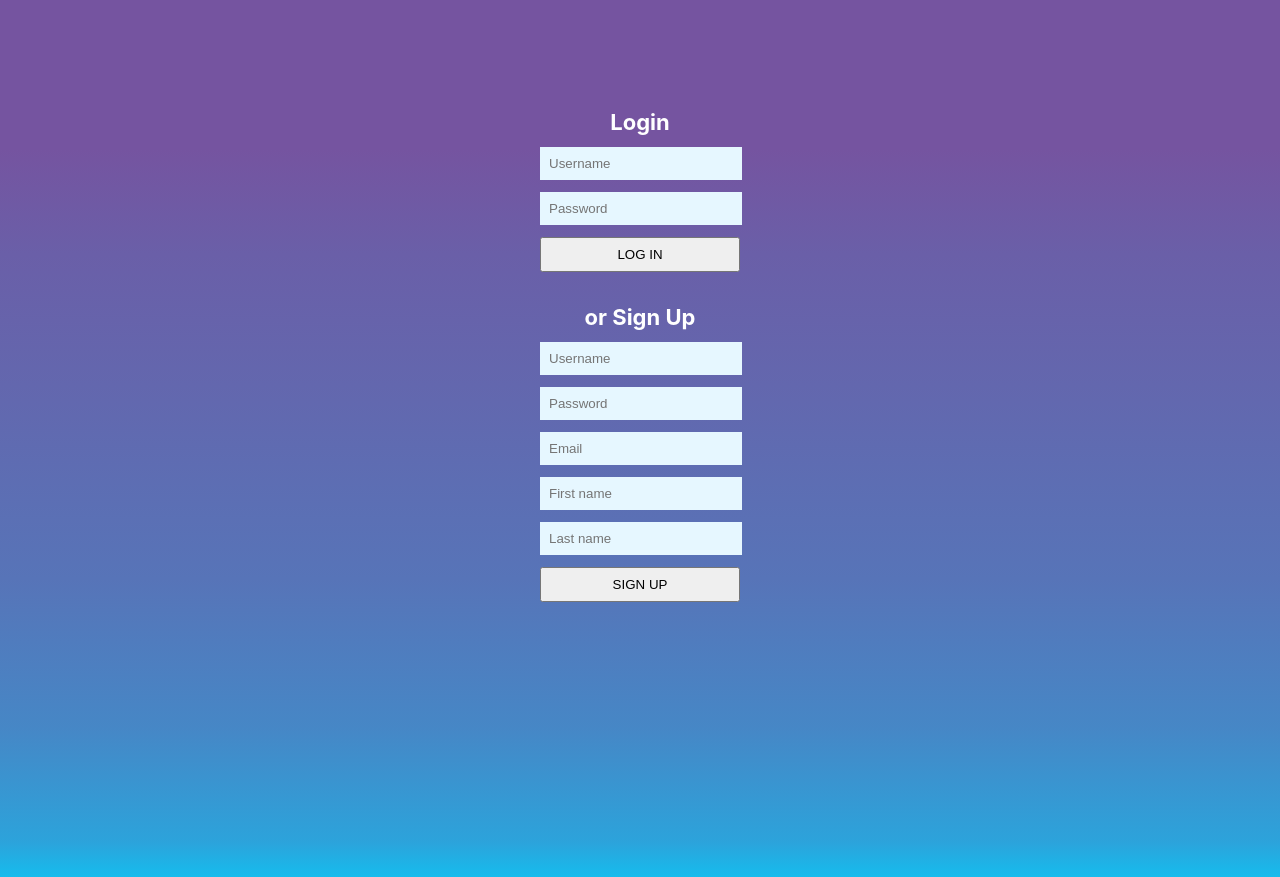
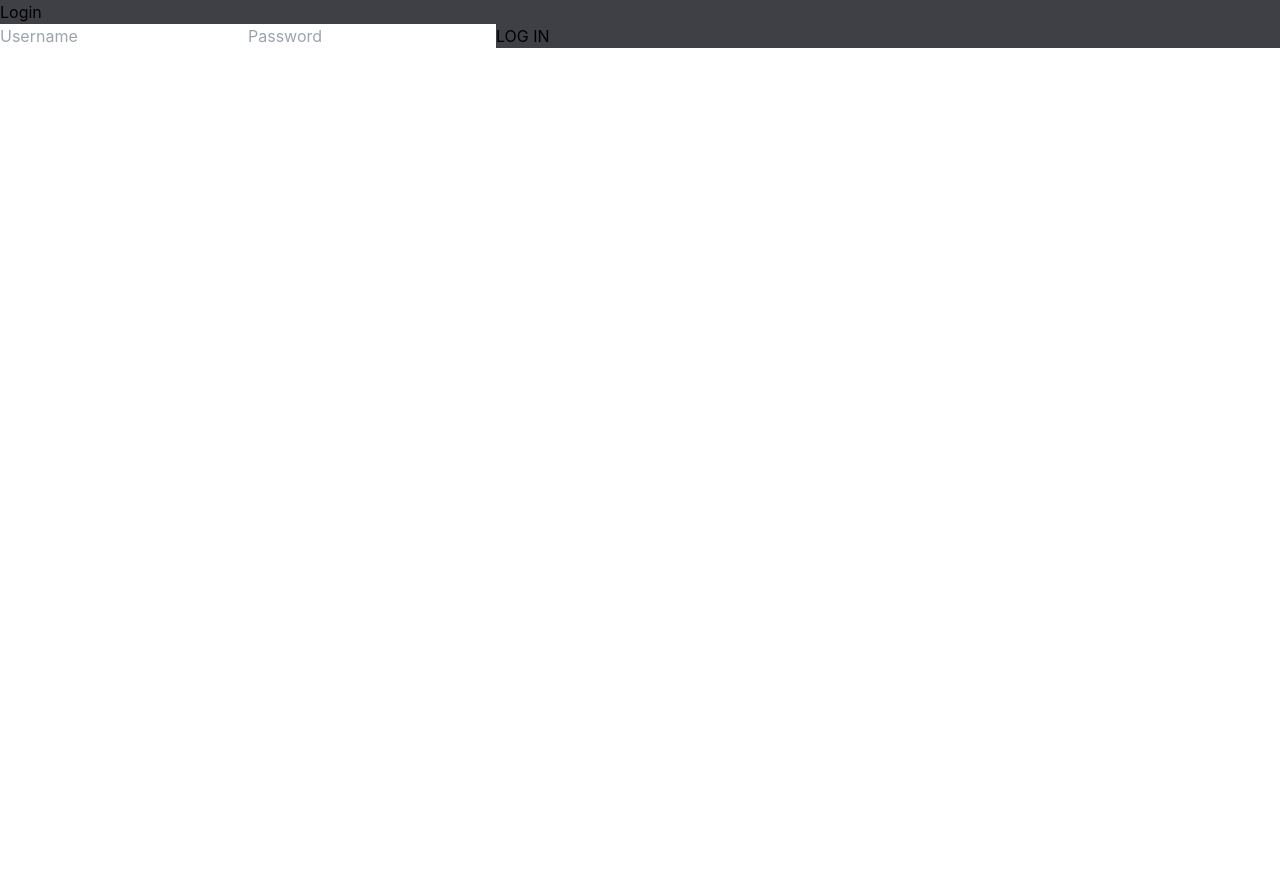
Before and after one commit to ycarlosedu/space-chat-frontend, a React (Vite) app: page / in a window 1280 px wide. After the commit the page ends 800 px from the top, so only its background shows below. Built offline with nearby package versions, Linux system fonts and the light colour scheme.

Commit message:
feat: added tailwindcss

```diff
--- a/index.html
+++ b/index.html
@@ -1,13 +1,16 @@
 <!DOCTYPE html>
 <html lang="en">
+
 <head>
   <meta charset="UTF-8" />
   <link rel="icon" type="image/svg+xml" href="/vite.svg" />
   <meta name="viewport" content="width=device-width, initial-scale=1.0" />
-    <title>Vite + React + TS</title>
+  <title>Real Chat</title>
 </head>
+
 <body>
   <div id="root"></div>
   <script type="module" src="/src/main.tsx"></script>
 </body>
+
 </html>
--- a/package.json
+++ b/package.json
@@ -19,6 +19,11 @@
     "@types/react": "^18.0.28",
     "@types/react-dom": "^18.0.11",
     "@vitejs/plugin-react": "^3.1.0",
+    "autoprefixer": "^10.4.13",
+    "postcss": "^8.4.21",
+    "postcss-import": "^15.1.0",
+    "postcss-nesting": "^11.2.2",
+    "tailwindcss": "^3.2.4",
     "typescript": "^4.9.3",
     "vite": "^4.2.0"
   }
--- /dev/null
+++ b/postcss.config.cjs
@@ -0,0 +1,8 @@
+module.exports = {
+  plugins: {
+    'postcss-import': {},
+    'tailwindcss/nesting': 'postcss-nesting',
+    tailwindcss: {},
+    autoprefixer: {},
+  },
+}
--- a/src/index.css
+++ b/src/index.css
@@ -1,3 +1,9 @@
+@import "tailwindcss/base";
+
+@import "tailwindcss/components";
+
+@import "tailwindcss/utilities";
+
 body {
   margin: 0;
   font-family: -apple-system, BlinkMacSystemFont, 'Segoe UI', 'Roboto', 'Oxygen',
--- a/src/pages/AuthPage/index.tsx
+++ b/src/pages/AuthPage/index.tsx
@@ -31,7 +31,7 @@ const AuthPage = (props: any) => {
   };
 
   return (
-    <div className="login-page">
+    <section className="bg-zinc-700">
       <div className="card">
         {/* Login Form */}
         <form onSubmit={onLogin}>
@@ -52,7 +52,7 @@ const AuthPage = (props: any) => {
         </form>
 
         {/* Sign Up Form */}
-        <form onSubmit={onSignup}>
+        {/* <form onSubmit={onSignup}>
           <div className="title">or Sign Up</div>
           <input
             type="text"
@@ -85,17 +85,10 @@ const AuthPage = (props: any) => {
             onChange={(e) => setLastName(e.target.value)}
           />
           <button type="submit">SIGN UP</button>
-        </form>
+        </form> */}
       </div>
 
-      <style>{`
-      .login-page { width: 100vw; height: 100vh; padding-top: 6vw; background: linear-gradient(180deg, rgba(117,84,160,1) 7%, rgba(117,84,160,1) 17%, rgba(106,95,168,1) 29%, rgba(99,103,174,1) 44%, rgba(87,116,184,1) 66%, rgba(70,135,198,1) 83%, rgba(44,163,219,1) 96%, rgba(22,188,237,1) 100%, rgba(0,212,255,1) 100%); }
-      .card { width: 200px; position: relative; left: calc(50vw - 100px); text-align: center; }
-      .title { padding-top: 32px; font-size: 22px; color: white; font-weight: 700; }
-      input { width: calc(100% - 16px); margin-top: 12px; padding: 8px; background-color: #e6f7ff; outline: none; border: 1px solid #e6f7ff; }
-      button { margin-top: 12px; width: 100%; padding: 8px; }
-      `}</style>
-    </div>
+    </section>
   );
 };
 
--- a/src/pages/ChatsPage/index.tsx
+++ b/src/pages/ChatsPage/index.tsx
@@ -4,7 +4,7 @@ const ChatsPage = (props: any) => {
   return (
     <div style={{ height: "100vh", width: "100vw" }}>
       <PrettyChatWindow
-        projectId={process.env.REACT_APP_CHAT_ENGINE_PROJECT_ID || ""}
+        projectId={import.meta.env.REACT_APP_CHAT_ENGINE_PROJECT_ID || ""}
         username={props.user.username}
         secret={props.user.secret}
         style={{ height: "100%" }}
--- /dev/null
+++ b/tailwind.config.js
@@ -0,0 +1,12 @@
+/** @type {import('tailwindcss').Config} */
+module.exports = {
+  mode: 'jit',
+  important: true,
+  content: [
+    './src/**/*.tsx',
+  ],
+  theme: {
+    extend: {},
+  },
+  plugins: [],
+}
```
Also changed, not shown: 1 other file (tests, documents, lock files or other folders). Lines whose indentation alone changed are shown as unchanged.
